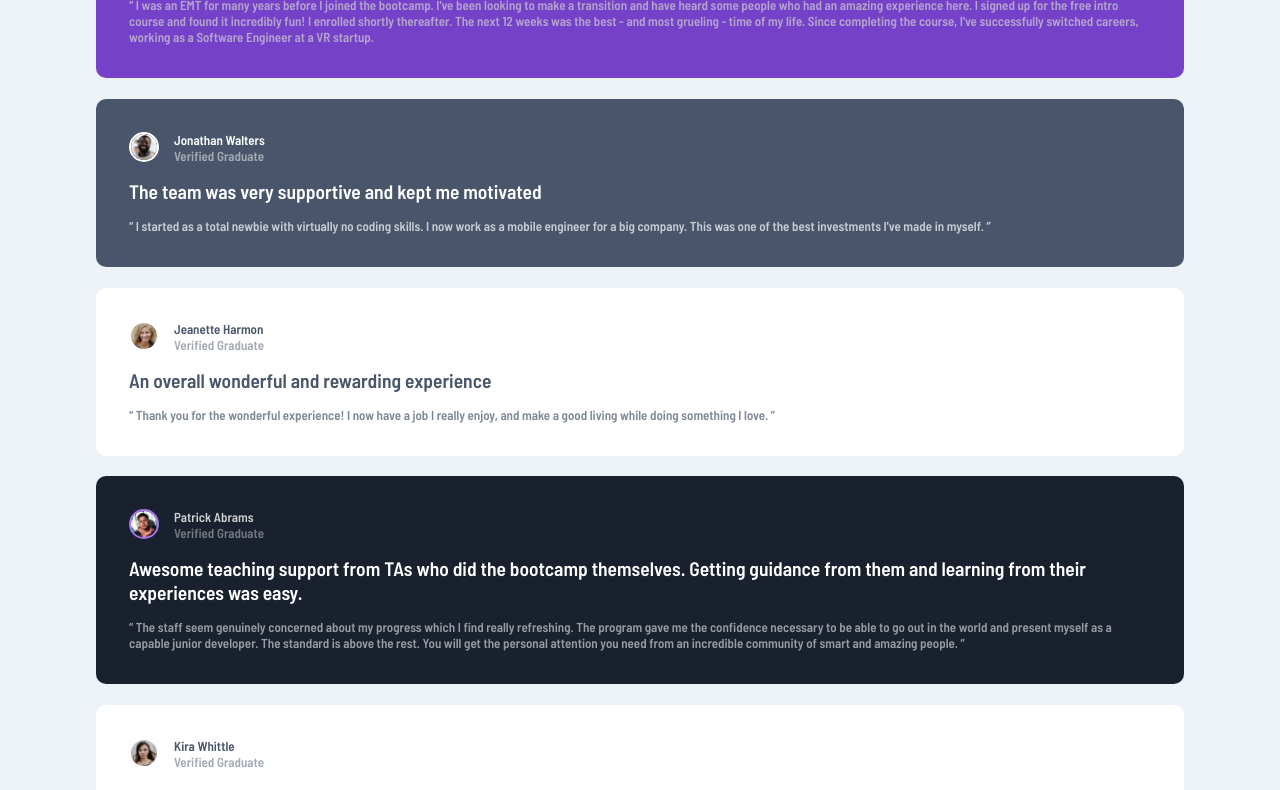
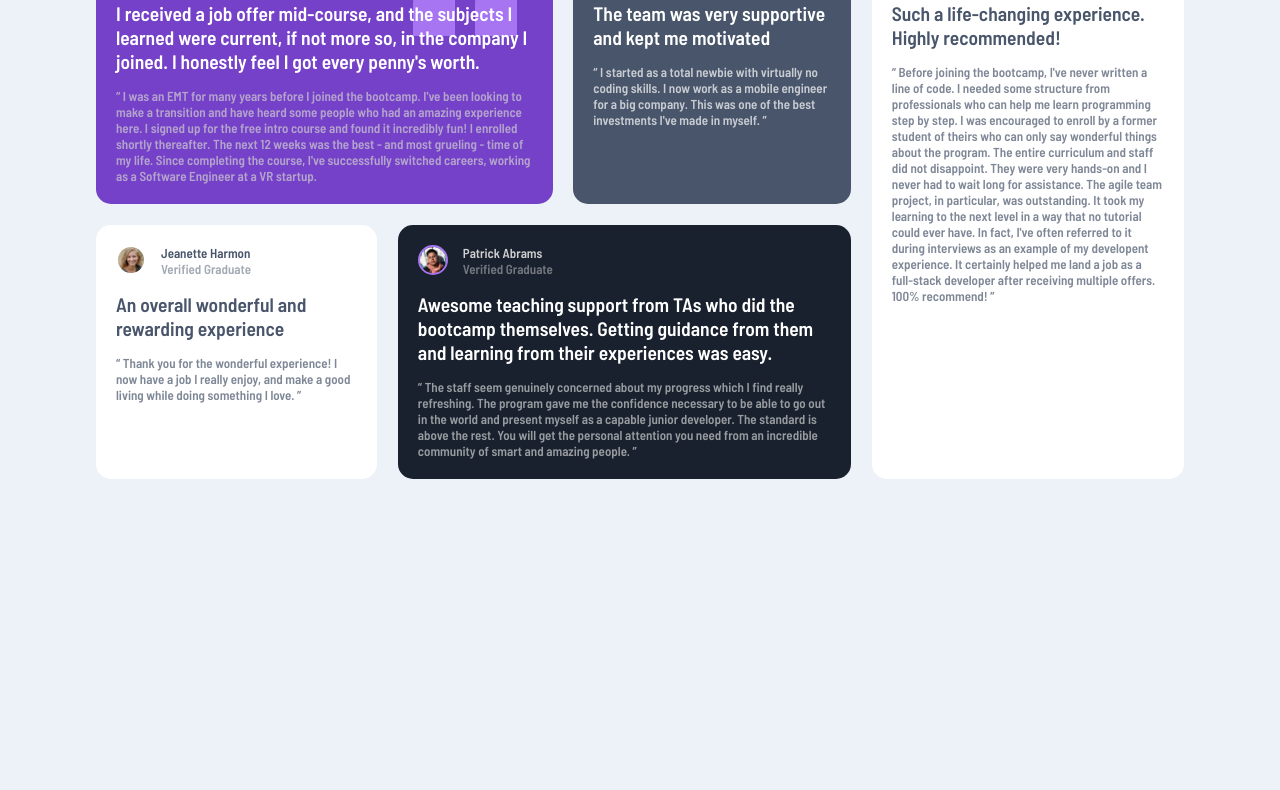
Before and after one commit to Wantaiq/testimonials-grid-practice, a plain HTML site: page index.html in a window 1280 px wide. Shown: the part 186-976 px from the top of the page. After the commit the page ends 800 px from the top, so only its background shows below. Drawn offline with Linux system fonts and the light colour scheme.

Commit message:
Desktop design

```diff
--- a/index.html
+++ b/index.html
@@ -94,14 +94,12 @@
 
         </section>
     </main>
-    <!---
   <footer>
 
   <div class="attribution">
     Challenge by <a href="https://www.frontendmentor.io?ref=challenge" target="_blank">Frontend Mentor</a>.
-    Coded by <a href="#">Your Name Here</a>.
+    Coded by <a href="#">Wantaiq</a>.
   </div>
   </footer>
--->
 </body>
 </html>
--- a/styles.css
+++ b/styles.css
@@ -29,8 +29,8 @@ main.testimonials-grid {
 }
 
 section {
-    border-radius: 10px;
-    padding: 33px;
+    border-radius: 15px;
+    padding: 20px;
     font-size: 13px;
     font-weight: 600;
 }
@@ -57,7 +57,6 @@ section {
 
 section.grad1 {
     background-color: var(--moderate-violet);
-    margin-top: 40px;
     background-image: url("./images/bg-pattern-quotation.svg");
     background-repeat: no-repeat;
     background-position: 90% top;
@@ -105,38 +104,38 @@ p.review {
     color: white;
 }
 
-
-
-
-
-
-
-
-
-
-
-
-
-
-
-
-
-
-
-
-
-
-
-
-footer {
-    position: absolute;
-    bottom: 0px;
-}
-
 .attribution {
     font-size: 11px;
     text-align: center;
+    position: absolute;
+    right: 2em;
 }
 .attribution a {
     color: hsl(228, 45%, 44%);
 }
+
+@media only screen and (min-width: 961px) {
+    main.testimonials-grid  {
+    margin-top: 120px;
+    grid-template-areas:
+    "grad1 grad1 grad2 grad5"
+    "grad3 grad4 grad4 grad5";
+}
+
+section.grad1 {
+    grid-area: grad1;
+}
+section.grad2 {
+    grid-area: grad2;
+}
+section.grad3 {
+    grid-area: grad3;
+}
+section.grad4 {
+    grid-area: grad4;
+}
+section.grad5 {
+    grid-area: grad5;
+}
+
+}
```
